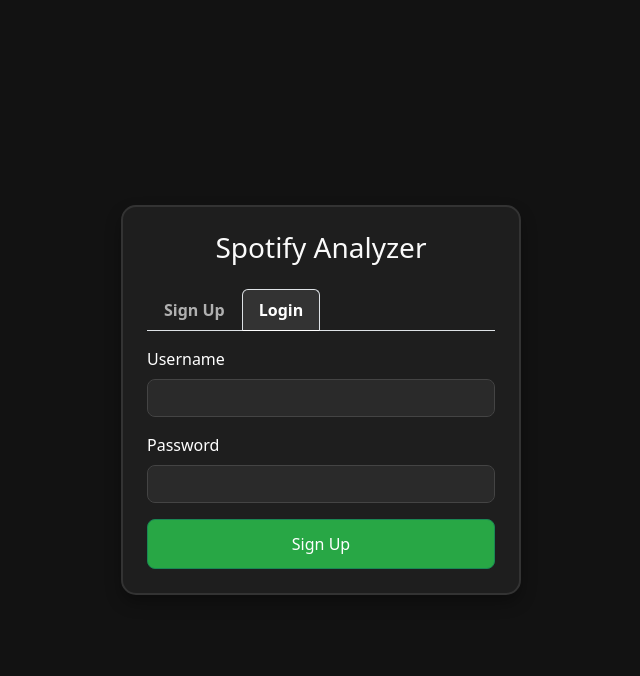
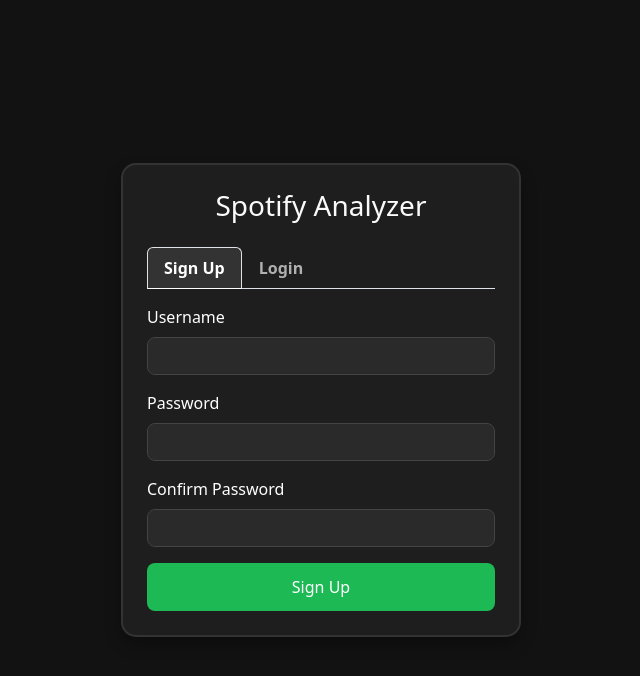
Before and after one commit to Zancmok/AdvancedSpotifyDataAnalyzer, a Python web app: template src/templates/loginAndSignup.html in a window 1280 px wide. Shown: the top 676 px of the page, without its empty margins (319-959 px from the left). Run offline with Jinja, Linux system fonts and the light colour scheme; the template is opened without the code that fills it, so the values that code supplies are empty.

Commit message:
css kaput

```diff
--- a/src/static/css/login_signup_page.css
+++ b/src/static/css/login_signup_page.css
@@ -0,0 +1,126 @@
+/* Force Dark Mode */
+body, .container, .card {
+background-color: #121212;
+color: white;
+}
+
+/* Enhanced Card Styling */
+.card {
+border-radius: 15px;
+box-shadow: 0 8px 16px rgba(0, 0, 0, 0.3); /* More pronounced shadow */
+border: 2px solid #333; /* Border to make the card more defined */
+background-color: #1e1e1e; /* Slightly lighter than the background to make it pop */
+}
+
+.card h3 {
+color: #fafafa; /* Make header stand out */
+}
+
+.nav-tabs .nav-link {
+color: #b0b0b0;
+font-weight: bold;
+transition: all 0.3s ease;
+position: relative;
+}
+
+.nav-tabs .nav-link.active {
+background-color: #333;
+color: white;
+}
+
+.nav-tabs .nav-link.active::after {
+width: 100%;
+left: 0;
+}
+
+.nav-tabs .nav-link:hover::after {
+width: 50%;
+left: 25%;
+}
+
+.form-control {
+background-color: #2a2a2a;
+color: white;
+border: 1px solid #444;
+border-radius: 8px;
+transition: border-color 0.3s ease, box-shadow 0.3s ease;
+}
+
+.form-control:focus {
+background-color: #333;
+box-shadow: 0 0 0 0.2rem rgba(29, 185, 84, 0.25); /* Spotify green glow */
+border-color: #1DB954;
+}
+
+.btn-primary {
+color: white;
+border-radius: 8px;
+padding: 12px;
+transition: all 0.3s ease;
+}
+
+.btn-primary:hover {
+background-color: #00308F;
+transform: translateY(-2px);
+box-shadow: 0 4px 8px rgba(0, 0, 0, 0.2);
+}
+
+.btn-success {
+background-color: #1DB954; /* Spotify green */
+color: white;
+border-radius: 8px;
+padding: 12px;
+border: none;
+transition: all 0.3s ease;
+}
+
+.btn-success:hover {
+background-color: #1ed760; /* Lighter Spotify green */
+transform: translateY(-2px);
+box-shadow: 0 4px 8px rgba(0, 0, 0, 0.2);
+}
+
+/* Tab content fade animations */
+.tab-pane {
+opacity: 0;
+transform: translateY(10px);
+transition: opacity 0.5s ease, transform 0.5s ease;
+}
+
+.tab-pane.show {
+opacity: 1;
+transform: translateY(0);
+}
+
+/* Fade in for form elements */
+.form-label, .form-control, .btn {
+animation: fadeIn 0.8s ease forwards;
+}
+
+@keyframes fadeIn {
+from {
+    opacity: 0;
+    transform: translateY(10px);
+}
+to {
+    opacity: 1;
+    transform: translateY(0);
+}
+}
+
+/* Staggered animation for form elements */
+form .mb-3:nth-child(1) {
+animation-delay: 0.1s;
+}
+
+form .mb-3:nth-child(2) {
+animation-delay: 0.2s;
+}
+
+form .mb-3:nth-child(3) {
+animation-delay: 0.3s;
+}
+
+form .d-grid {
+animation-delay: 0.4s;
+}
--- a/src/templates/loginAndSignup.html
+++ b/src/templates/loginAndSignup.html
@@ -9,72 +9,7 @@
     <title>AdvancedSpotifyDataAnalyzer</title>
     <!-- Bootstrap CSS -->
     <link href="https://cdn.jsdelivr.net/npm/bootstrap@5.3.3/dist/css/bootstrap.min.css" rel="stylesheet" integrity="sha384-QWTKZyjpPEjISv5WaRU9OFeRpok6YctnYmDr5pNlyT2bRjXh0JMhjY6hW+ALEwIH" crossorigin="anonymous">
-    <style>
-      /* Force Dark Mode */
-      body, .container, .card {
-        background-color: #121212;
-        color: white;
-      }
-
-      /* Enhanced Card Styling */
-      .card {
-        border-radius: 15px;
-        box-shadow: 0 8px 16px rgba(0, 0, 0, 0.3); /* More pronounced shadow */
-        border: 2px solid #333; /* Border to make the card more defined */
-        background-color: #1e1e1e; /* Slightly lighter than the background to make it pop */
-      }
-
-      .card h3 {
-        color: #fafafa; /* Purple color for the header to make it stand out */
-      }
-
-      .nav-tabs .nav-link {
-        color: #b0b0b0;
-        font-weight: bold;
-      }
-
-      .nav-tabs .nav-link.active {
-        background-color: #333;
-        color: white;
-      }
-
-      .form-control {
-        background-color: #2a2a2a;
-        color: white;
-        border: 1px solid #444;
-        border-radius: 8px;
-      }
-
-      .btn-primary {
-        background-color: #6f42c1;
-        color: white;
-        border-radius: 8px;
-        padding: 12px;
-      }
-
-      .btn-primary:hover {
-        background-color: #563d7c;
-      }
-
-      .btn-success {
-        background-color: #28a745;
-        color: white;
-        border-radius: 8px;
-        padding: 12px;
-      }
-
-      .btn-success:hover {
-        background-color: #218838;
-      }
-
-      .footer {
-        color: #bbb;
-        text-align: center;
-        font-size: 12px;
-        margin-top: 30px;
-        background-color: #121212;
-      }
-    </style>
+    <link rel="stylesheet" type="text/css" href="../static/css/login_signup_page.css">
   </head>
   <body>
     <div class="container d-flex justify-content-center align-items-center" style="height: 100vh;">
@@ -83,13 +18,14 @@
         <!-- Nav tabs to switch between Sign Up and Login -->
         <ul class="nav nav-tabs" id="authTabs" role="tablist">
           <li class="nav-item" role="presentation">
-            <a class="nav-link" id="signup-tab" data-bs-toggle="tab" href="#signup" role="tab" aria-controls="signup" aria-selected="true">Sign Up</a>
+            <a class="nav-link active" id="signup-tab" data-bs-toggle="tab" href="#signup" role="tab" aria-controls="signup" aria-selected="true">Sign Up</a>
           </li>
           <li class="nav-item" role="presentation">
-            <a class="nav-link active" id="login-tab" data-bs-toggle="tab" href="#login" role="tab" aria-controls="login" aria-selected="false">Login</a>
+            <a class="nav-link" id="login-tab" data-bs-toggle="tab" href="#login" role="tab" aria-controls="login" aria-selected="false">Login</a>
           </li>
         </ul>
         <div class="tab-content mt-3" id="authTabsContent">
+
           <!-- Sign Up Form -->
           <div class="tab-pane fade show active" id="signup" role="tabpanel" aria-labelledby="signup-tab">
             <form>
@@ -100,6 +36,10 @@
               <div class="mb-3">
                 <label for="signup-password" class="form-label">Password</label>
                 <input type="password" class="form-control" id="signup-password" required>
+              </div>
+              <div class="mb-3">
+                <label for="confirm-password" class="form-label">Confirm Password</label>
+                <input type="password" class="form-control" id="confirm-password" required>
               </div>
               <div class="d-grid gap-2">
                 <button type="submit" class="btn btn-success">Sign Up</button>
@@ -128,6 +68,39 @@
     </div>
 
     <!-- Bootstrap JS -->
-    <script src="https://cdn.jsdelivr.net/npm/bootstrap@5.3.5/dist/js/bootstrap.bundle.min.js" integrity="sha384-k6d4wzSIapyDyv1kpU366/PK5hCdSbCRGRCMv+eplOQJWyd1fbcAu9OCUj5zNLiq" crossorigin="anonymous"></script>
+    <script src="https://cdn.jsdelivr.net/npm/bootstrap@5.3.3/dist/js/bootstrap.bundle.min.js" integrity="sha384-YvpcrYf0tY3lHB60NNkmXc5s9fDVZLESaAA55NDzOxhy9GkcIdslK1eN7N6jIeHz" crossorigin="anonymous"></script>
+
+	<!-- wriiten by AI -->
+    <script>
+      // Add enhanced animation handling
+      document.addEventListener('DOMContentLoaded', function() {
+        const tabLinks = document.querySelectorAll('.nav-link');
+
+        tabLinks.forEach(tab => {
+          tab.addEventListener('click', function() {
+            // First reset all animations by removing and re-adding the show class
+            document.querySelectorAll('.tab-pane').forEach(pane => {
+              if (pane.classList.contains('show')) {
+                pane.style.opacity = '0';
+                pane.style.transform = 'translateY(10px)';
+
+                // Force reflow to ensure animation plays again
+                void pane.offsetWidth;
+              }
+            });
+
+            // Give time for the animation to play
+            setTimeout(() => {
+              const targetTab = document.querySelector(this.getAttribute('href'));
+              if (targetTab) {
+                targetTab.style.opacity = '1';
+                targetTab.style.transform = 'translateY(0)';
+              }
+            }, 50);
+          });
+        });
+      });
+    </script>
+	<!-- wriiten by AI -->
   </body>
 </html>
```
